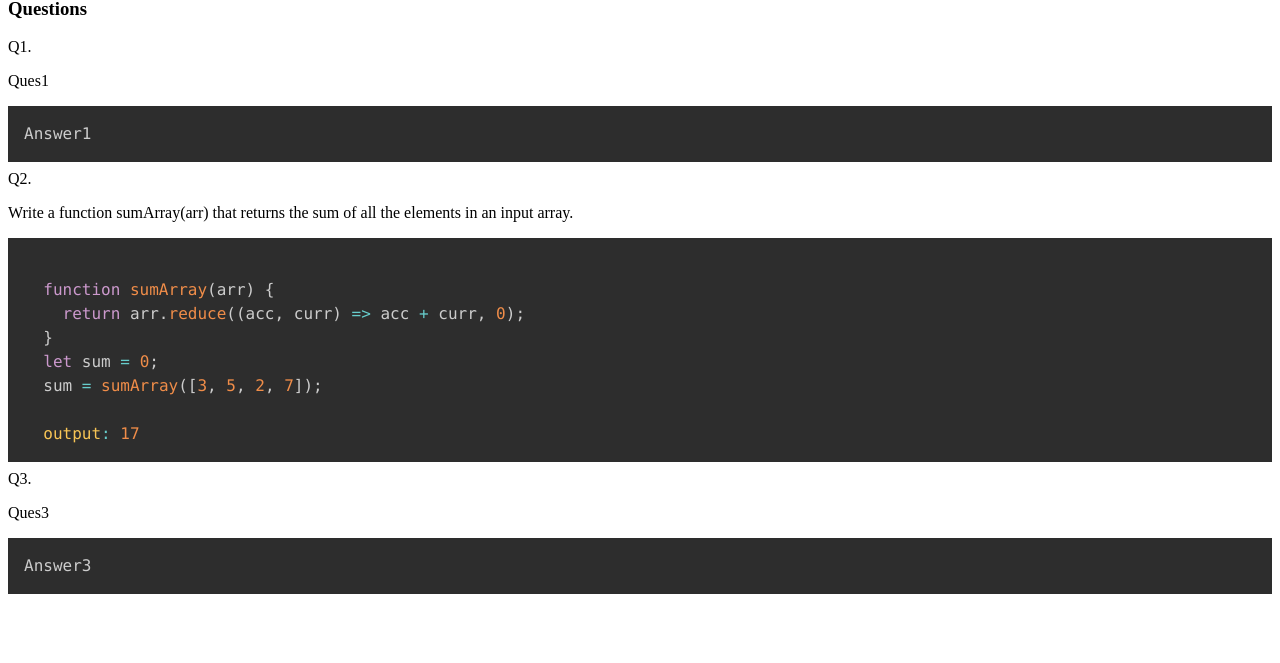
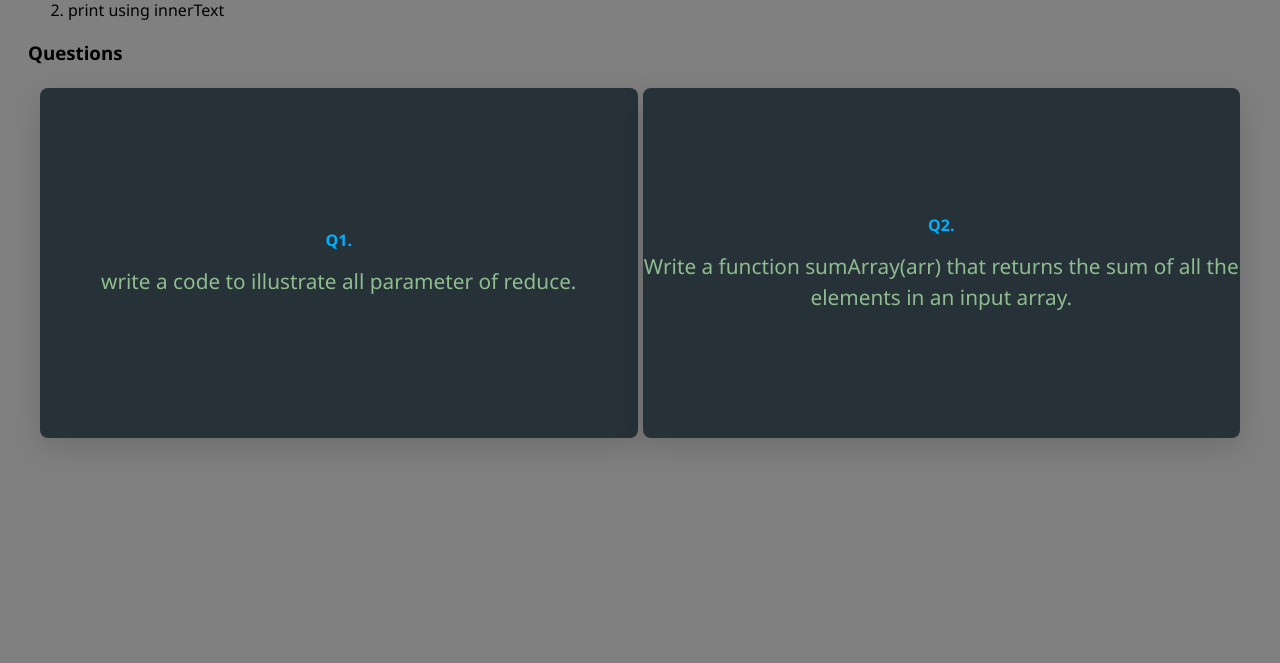
Before and after one commit to kumarmunna34/JS_Interview_coding_practice, a website built with Parcel: page src/index.html in a window 1280 px wide. Shown: the part 137-800 px from the top of the page. Built offline with nearby package versions, Linux system fonts and the light colour scheme.

Commit message:
implemented card flip

```diff
--- a/src/index.html
+++ b/src/index.html
@@ -3,6 +3,7 @@
   <head>
     <title>JavaScript Sandbox</title>
     <meta charset="UTF-8" />
+    <link rel="stylesheet" href="./styles.css" />
     <!-- Prism CSS -->
     <link
       href="https://cdn.jsdelivr.net/npm/prismjs/themes/prism-tomorrow.css"
--- a/src/index.mjs
+++ b/src/index.mjs
@@ -1,45 +1,62 @@
-import { Q_Array, A_Array } from "./questions.mjs";
+import { Q_Array, A_Array, Q1 } from "./questions.mjs";
 
+/** Two ways to print ----START----*/
 const printInnerHtml = "print using innerHtml";
 const printInnerText = "print using innerText";
 
-document.getElementById("print1").innerHTML = `
+const print1 = document.getElementById("print1");
+if (print1) {
+  print1.innerHTML = `
         <h1>Ways to Print</h1>
         <ol>
-        <li>
-            ${printInnerHtml}
-        </li>
-        <li id="print2">
-        </li>
+            <li>${printInnerHtml}</li>
+            <li id="print2"></li>
         </ol>
     `;
+  document.getElementById("print2").innerText = printInnerText;
+}
+/** Two ways to print ----END---- */
 
-document.getElementById("print2").innerText = printInnerText;
+/** Dynamically adding multiple elements ----START---- */
+let startNode = document.getElementById("QuestionHeader");
 
-let startNode = document.getElementById("QuestionHeader");
+// 1. Create the grid container
+const cardsContainer = document.createElement("div");
+cardsContainer.id = "cards_container";
+startNode.after(cardsContainer);
 
 function createEle() {
   Q_Array.forEach((ele, i) => {
     let div = document.createElement("div");
     div.className = "Q_wrapper";
-    div.id = `Q_wrapper${Q_Array.length - i}`;
 
-    startNode.after(div);
-  });
-}
-createEle();
-
-document.querySelectorAll(".Q_wrapper").forEach((wrapper, i) => {
-  wrapper.innerHTML = `
+    div.innerHTML = `
+        <div class="card_inner">
             <div class="Q_row">
                 <label class="questNo"> Q${i + 1}. </label>
                 <p class="questions">${Q_Array[i]}</p>
             </div>
             <div class="A_row">
-        <pre><code class="answers language-javascript">${
-          A_Array[i]
-        }</code></pre>
+                <pre><code class="answers language-javascript">${A_Array[i]}</code></pre>
+            </div>
         </div>
     `;
+
+    div.addEventListener("click", () => {
+      // runs for respective card flip
+      div.classList.toggle("flip");
+      // run only for Question 1 (index 0)
+      if (i === 0 && div.classList.contains("flip")) {
+        Q1();
+      }
     });
+    // 2. Append to the grid container
+    cardsContainer.appendChild(div);
+  });
+}
+
+createEle();
+
+if (window.Prism) {
   Prism.highlightAll();
+}
--- a/src/questions.mjs
+++ b/src/questions.mjs
@@ -1,9 +1,41 @@
-export const Q_Array = ["Ques1", "Ques2", "Ques3"];
-export const A_Array = ["Answer1", "Answer2", "Answer3"];
+export const Q_Array = [];
+export const A_Array = [];
 
-//write a code to illustrate all parameter of reduce.
+Q_Array[0] = "write a code to illustrate all parameter of reduce.";
 
-// Q_Array[0] = "write a code to illustrate all parameter of reduce.";
+export function Q1() {
+  [4, 6, 8].reduce((acc, curr, i, arr) => {
+    console.log("accumulator", acc);
+    console.log("currentValue", curr);
+    console.log("index", i);
+    console.log("array", arr);
+    return acc + 2;
+  }, 0);
+}
+
+A_Array[0] = `
+  [4, 6, 8].reduce((acc, curr, i, arr) => {
+    console.log("accumulator", acc);
+    console.log("currentValue", curr);
+    console.log("index", i);
+    console.log("array", arr);
+    return acc + 2;
+  }, 0);
+
+  output:
+          accumulator 0
+          currentValue 4
+          index 0
+          array (3) [4, 6, 8]
+          accumulator 2
+          currentValue 6
+          index 1
+          array (3) [4, 6, 8]
+          accumulator 4
+          currentValue 8
+          index 2
+          array (3) [4, 6, 8]
+`;
 
 Q_Array[1] =
   "Write a function sumArray(arr) that returns the sum of all the elements in an input array.";
@@ -24,5 +56,3 @@ A_Array[1] = `
 
   output: ${sum}
 `;
-
-// export { Q_Array, A_Array };
--- a/src/styles.css
+++ b/src/styles.css
@@ -1,45 +1,89 @@
 body {
-  font-family: sans-serif;
+  font-family: "Segoe UI", Roboto, Helvetica, Arial, sans-serif;
+  padding: 20px;
+  background-color: grey; /* Light grey-blue background for the page */
 }
 
-.Q_wrapper {
-  margin: 15px 0;
-  font-family: Arial, sans-serif;
+/* The Grid Container */
+#cards_container {
+  display: grid;
+  grid-template-columns: 1fr 1fr;
+  gap: 5px; /* Horizontal and vertical space between cards */
+  padding: 5px; /* Space around the outside of the grid */
+  max-width: 1200px;
+  margin: 0 auto;
 }
 
-/* Question row (side by side) */
-.Q_row {
-  display: flex;
-  align-items: center;
-  gap: 10px;
-  font-weight: 600; /* slightly bold */
-}
-
-/* Question number */
-.questNo {
-  font-weight: bold;
-}
-
-/* Question text */
-.questions {
+/* The Card Wrapper */
+.Q_wrapper {
+  width: 100%; /* Fits the grid column perfectly */
+  height: 350px; /* Increased height for more content space */
+  perspective: 1200px;
+  cursor: pointer;
   margin: 0;
 }
 
-/* Answer row (below with background) */
-.A_row {
-  margin-top: 8px;
-  /* background-color: rgb(240, 213, 217); */
-  padding: 8px;
-  border-radius: 5px;
+.card_inner {
+  position: relative;
+  width: 100%;
+  height: 100%;
+  transition: transform 0.6s cubic-bezier(0.4, 0, 0.2, 1);
+  transform-style: preserve-3d;
 }
 
-/* Answer text */
-.answers {
+.Q_wrapper.flip .card_inner {
+  transform: rotateY(180deg);
+}
+
+.Q_row,
+.A_row {
+  position: absolute;
+  top: 0;
+  left: 0;
+  width: 100%;
+  height: 100%;
+  backface-visibility: hidden;
+  -webkit-backface-visibility: hidden;
+  border-radius: 8px;
+  /* padding: 30px; More padding for the "big" feel */
+  box-sizing: border-box;
+  box-shadow: 0 10px 30px rgba(0, 0, 0, 0.15);
+}
+
+/* Front: Professional Dark Slate */
+.Q_row {
+  background-color: #263238;
+  color: darkseagreen;
+  display: flex;
+  flex-direction: column;
+  justify-content: center;
+  align-items: center;
+  text-align: center;
+}
+
+/* Back: Clean White */
+.A_row {
+  background-color: #2d2d2d;
+  color: #1a1a1a;
+  transform: rotateY(180deg);
+  overflow: auto;
+  border: 1px solid darkolivegreen;
+}
+
+.questNo {
+  font-weight: bold;
+  color: #00b0ff;
+  font-size: 1rem;
+  margin-bottom: 15px;
+}
+
+.questions {
+  font-size: 1.3rem; /* Larger text for larger cards */
+  line-height: 1.5;
   margin: 0;
 }
 
 pre {
-  border-radius: 8px;
-  padding: 12px;
-  overflow-x: auto;
+  margin: 0;
+  font-size: 14px;
 }
```
Lines whose indentation alone changed are shown as unchanged.
